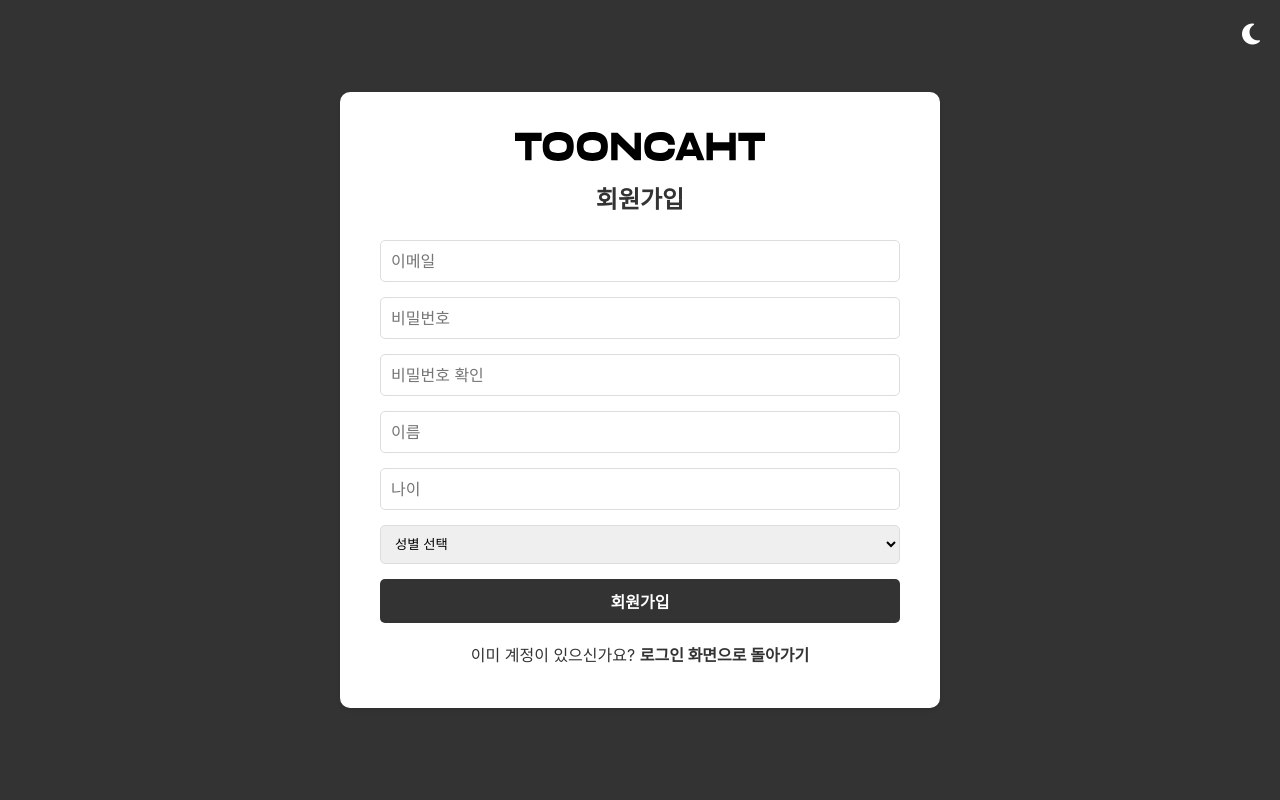
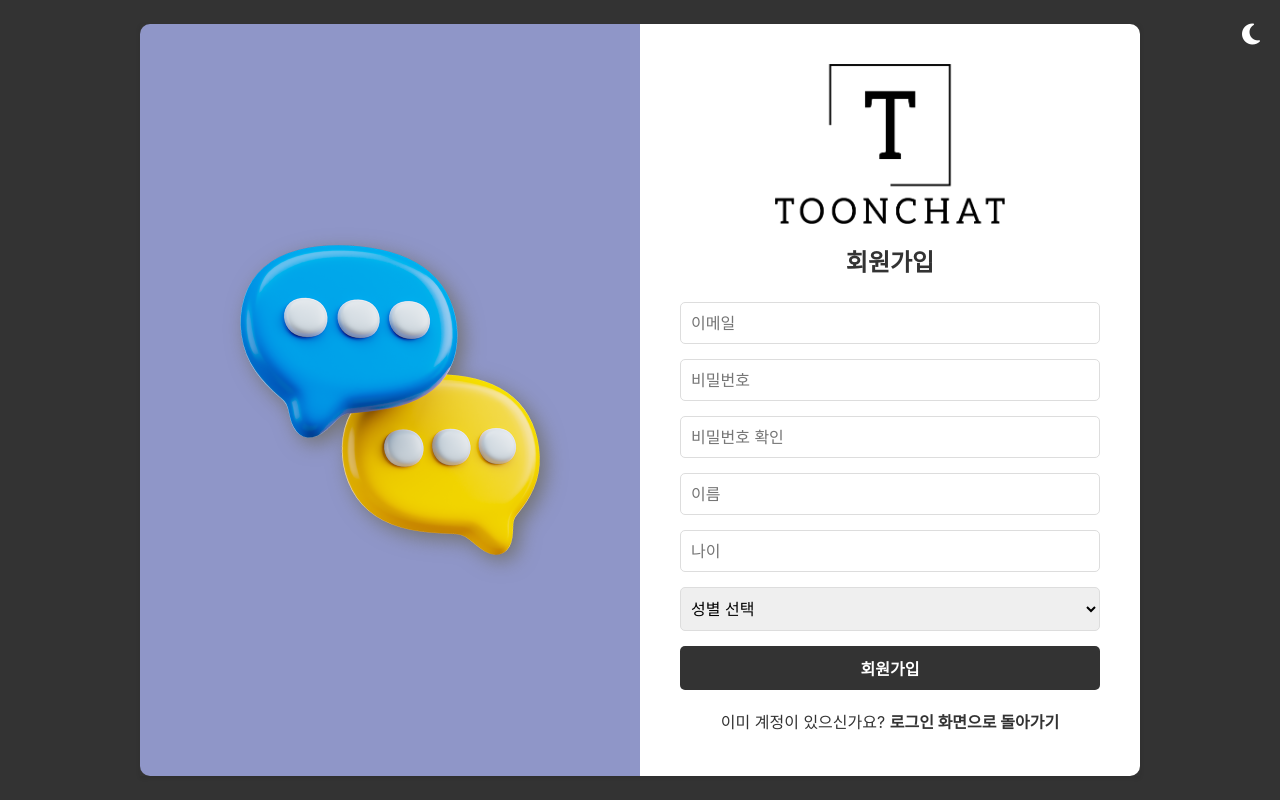
Before and after one commit to yeonjin1357/ChatVoice, a React (Vite) app: page /signup in a window 1280 px wide. Built offline with nearby package versions, Linux system fonts and the light colour scheme; no server answers; a web font is replaced by a local one.

Commit message:
로그인 및 회원가입 인터페이스 디자인 수정

```diff
--- a/src/App.jsx
+++ b/src/App.jsx
@@ -37,6 +37,8 @@ function App() {
               age: userData.age,
               gender: userData.gender,
               coin: userData.coin,
+              messageCount: userData.messageCount,
+              lastMessage: userData.lastMessage,
             })
           );
         } else {
@@ -50,6 +52,8 @@ function App() {
               age: "",
               gender: "",
               coin: "",
+              messageCount: "",
+              lastMessage: "",
             })
           );
         }
--- a/src/App.module.css
+++ b/src/App.module.css
@@ -4,7 +4,7 @@
   --black-color: #333;
   --interface-color: #b3b5c0;
   --assistant-color: #fff;
-  --modal-color: #e71616;
+  --modal-color: #424242;
   --filter: brightness(100);
 }
 
--- a/src/components/ChatInterface.jsx
+++ b/src/components/ChatInterface.jsx
@@ -96,15 +96,22 @@ const ChatInterface = () => {
     const threadID = await getThreadIDFromDatabase(userId);
 
     try {
-      setMessages((prev) => [...prev, { role: "user", content: [{ type: "text", text: { value: userInput } }] }]);
+      const newMessage = { role: "user", content: [{ type: "text", text: { value: userInput } }] };
+      setMessages((prev) => [...prev, newMessage]);
       await openai.beta.threads.messages.create(threadID, {
         role: "user",
         content: userInput,
       });
       setUserInput("");
 
-      // 코인 차감
-      await set(ref(db, `users/${userId}/coin`), userData.coin - 1);
+      // 코인 차감 및 메시지 누적수, 마지막 메시지 내용 업데이트
+      const newMessageCount = (userData.messageCount || 0) + 1;
+      await set(ref(db, `users/${userId}`), {
+        ...userData,
+        coin: userData.coin - 1,
+        messageCount: newMessageCount,
+        lastMessage: userInput,
+      });
 
       await runAnswer(threadID);
     } catch (error) {
--- a/src/components/Login.jsx
+++ b/src/components/Login.jsx
@@ -42,9 +42,15 @@ function Login() {
   return (
     <div className={classes.login_container}>
       <article>
+        <div className={classes.img_box}>
+          <div>
+            <img src="images/message.png" alt="" />
+          </div>
+        </div>
+        <div className={classes.form_box}>
           <div className={classes.login_head}>
             <div className={classes.logo_img}>
-            <img src="images/logo.svg" alt="" />
+              <img src="images/logo.png" alt="" />
             </div>
             <h2 className={classes.title}>로그인</h2>
           </div>
@@ -56,6 +62,7 @@ function Login() {
           <p className={classes.signup_link}>
             계정이 없으신가요? <Link to="/signup">회원가입하기</Link>
           </p>
+        </div>
       </article>
     </div>
   );
--- a/src/components/Login.module.css
+++ b/src/components/Login.module.css
@@ -10,16 +10,39 @@
 
 .login_container article {
   display: flex;
+  justify-items: center;
+  max-width: 1000px;
+  width: 100%;
+  box-shadow: 0 2px 4px rgba(0, 0, 0, 0.1);
+}
+
+.login_container article > div {
+  width: 50%;
+}
+
+.img_box {
+  display: flex;
+  align-items: center;
+  justify-items: center;
+  padding: 40px;
+  border-radius: 10px 0 0 10px;
+  background-color: #8f96c8;
+}
+
+.img_box div {
+  max-width: 300px;
+  margin: 0 auto;
+  filter: drop-shadow(6px 6px 10px #727272);
+}
+
+.form_box {
+  display: flex;
   flex-direction: column;
+  align-items: center;
   justify-items: center;
-  align-items: center;
-  max-width: 600px;
-  width: 100%;
   padding: 40px;
-  box-shadow: 0 2px 4px rgba(0, 0, 0, 0.1);
+  border-radius: 0 10px 10px 0;
   background-color: var(--modal-color);
-  border-radius: 10px;
-  box-sizing: border-box;
 }
 
 .login_head .logo_img {
@@ -27,7 +50,7 @@
 }
 
 .login_head .logo_img img {
-  max-width: 250px;
+  max-width: 230px;
 }
 
 .login_head .title {
@@ -47,7 +70,7 @@
 .login_form button {
   width: 100%;
   padding: 10px;
-  background-color: #333;
+  background-color: #8f96c8;
   color: white;
   font-weight: bold;
   border: none;
@@ -70,8 +93,32 @@
   font-weight: bold;
 }
 
-@media screen and (max-width: 600px) {
+@media screen and (max-width: 1024px) {
   .login_container {
     padding: 0 20px;
   }
 }
+
+@media screen and (max-width: 900px) {
+  .login_head .logo_img img {
+    max-width: 170px;
+  }
+}
+
+@media screen and (max-width: 769px) {
+  .login_container article {
+    max-width: 600px;
+  }
+
+  .login_container article > div {
+    width: 100%;
+  }
+
+  .img_box {
+    display: none;
+  }
+
+  .form_box {
+    border-radius: 10px;
+  }
+}
--- a/src/components/SignUp.jsx
+++ b/src/components/SignUp.jsx
@@ -37,6 +37,8 @@ function SignUp() {
         gender: gender,
         email: email,
         coin: 5,
+        messageCount: 0,
+        lastMessage: "",
       });
 
       // 이메일 인증 요청
@@ -70,9 +72,15 @@ function SignUp() {
   return (
     <div className={classes.signup_container}>
       <article>
+        <div className={classes.img_box}>
+          <div>
+            <img src="images/message.png" alt="" />
+          </div>
+        </div>
+        <div className={classes.form_box}>
           <div className={classes.signup_head}>
             <div className={classes.logo_img}>
-            <img src="images/logo.svg" alt="Logo" />
+              <img src="images/logo.png" alt="Logo" />
             </div>
             <h2 className={classes.title}>회원가입</h2>
           </div>
@@ -90,8 +98,10 @@ function SignUp() {
             <button type="submit">회원가입</button>
           </form>
           <p className={classes.signup_link}>
-          이미 계정이 있으신가요? <Link to="/login">로그인 화면으로 돌아가기</Link>
+            이미 계정이 있으신가요? <br className="br480" />
+            <Link to="/login">로그인 화면으로 돌아가기</Link>
           </p>
+        </div>
       </article>
     </div>
   );
--- a/src/components/SignUp.module.css
+++ b/src/components/SignUp.module.css
@@ -10,16 +10,39 @@
 
 .signup_container article {
   display: flex;
+  justify-items: center;
+  max-width: 1000px;
+  width: 100%;
+  box-shadow: 0 2px 4px rgba(0, 0, 0, 0.1);
+}
+
+.signup_container article > div {
+  width: 50%;
+}
+
+.img_box {
+  display: flex;
+  align-items: center;
+  justify-items: center;
+  padding: 40px;
+  border-radius: 10px 0 0 10px;
+  background-color: #8f96c8;
+}
+
+.img_box div {
+  max-width: 300px;
+  margin: 0 auto;
+  filter: drop-shadow(6px 6px 10px #727272);
+}
+
+.form_box {
+  display: flex;
   flex-direction: column;
+  align-items: center;
   justify-items: center;
-  align-items: center;
-  max-width: 600px;
-  width: 100%;
   padding: 40px;
-  box-shadow: 0 2px 4px rgba(0, 0, 0, 0.1);
+  border-radius: 0 10px 10px 0;
   background-color: var(--modal-color);
-  border-radius: 10px;
-  box-sizing: border-box;
 }
 
 .signup_head .logo_img {
@@ -27,7 +50,7 @@
 }
 
 .signup_head .logo_img img {
-  max-width: 250px;
+  max-width: 230px;
 }
 
 .signup_head .title {
@@ -43,6 +66,10 @@
   border: 1px solid #ddd;
   border-radius: 5px;
   box-sizing: border-box;
+}
+
+.signup_form select {
+  padding: 10px 6px;
 }
 
 .signup_form button {
@@ -71,8 +98,32 @@
   font-weight: bold;
 }
 
-@media screen and (max-width: 600px) {
+@media screen and (max-width: 1024px) {
   .signup_container {
     padding: 0 20px;
   }
 }
+
+@media screen and (max-width: 900px) {
+  .signup_head .logo_img img {
+    max-width: 170px;
+  }
+}
+
+@media screen and (max-width: 769px) {
+  .signup_container article {
+    max-width: 600px;
+  }
+
+  .signup_container article > div {
+    width: 100%;
+  }
+
+  .img_box {
+    display: none;
+  }
+
+  .form_box {
+    border-radius: 10px;
+  }
+}
--- a/src/features/user/userSlice.js
+++ b/src/features/user/userSlice.js
@@ -10,7 +10,7 @@ export const userSlice = createSlice({
   initialState,
   reducers: {
     setUser: (state, action) => {
-      const { uid, email, emailVerified, name, age, gender, coin } = action.payload;
+      const { uid, email, emailVerified, name, age, gender, coin, messageCount, lastMessage } = action.payload;
       // currentUser에 필요한 정보만 선택하여 저장
       state.currentUser = {
         uid,
@@ -19,6 +19,8 @@ export const userSlice = createSlice({
         age,
         gender,
         coin,
+        messageCount,
+        lastMessage,
       };
       state.isEmailVerified = emailVerified ?? false;
     },
--- a/src/index.css
+++ b/src/index.css
@@ -37,7 +37,8 @@ button {
 /* 입력 필드 스타일 */
 input,
 button,
-textarea {
+textarea,
+select {
   font-family: inherit;
   font-size: 100%;
 }
@@ -57,3 +58,20 @@ ul,
 li {
   list-style: none;
 }
+
+.br480,
+.br380 {
+  display: none;
+}
+
+@media screen and (max-width: 480px) {
+  .br480 {
+    display: block;
+  }
+}
+
+@media screen and (max-width: 380px) {
+  .br380 {
+    display: block;
+  }
+}
```
Also changed, not shown: public/images/logo.png (added), public/images/message.png (added). Lines whose indentation alone changed are shown as unchanged.
